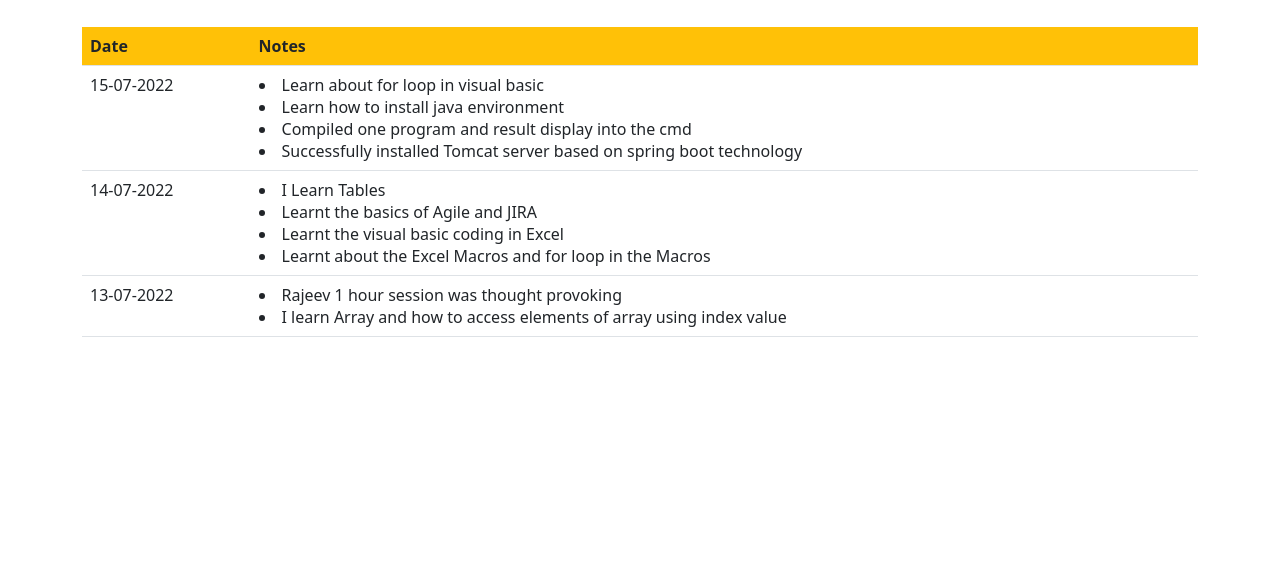
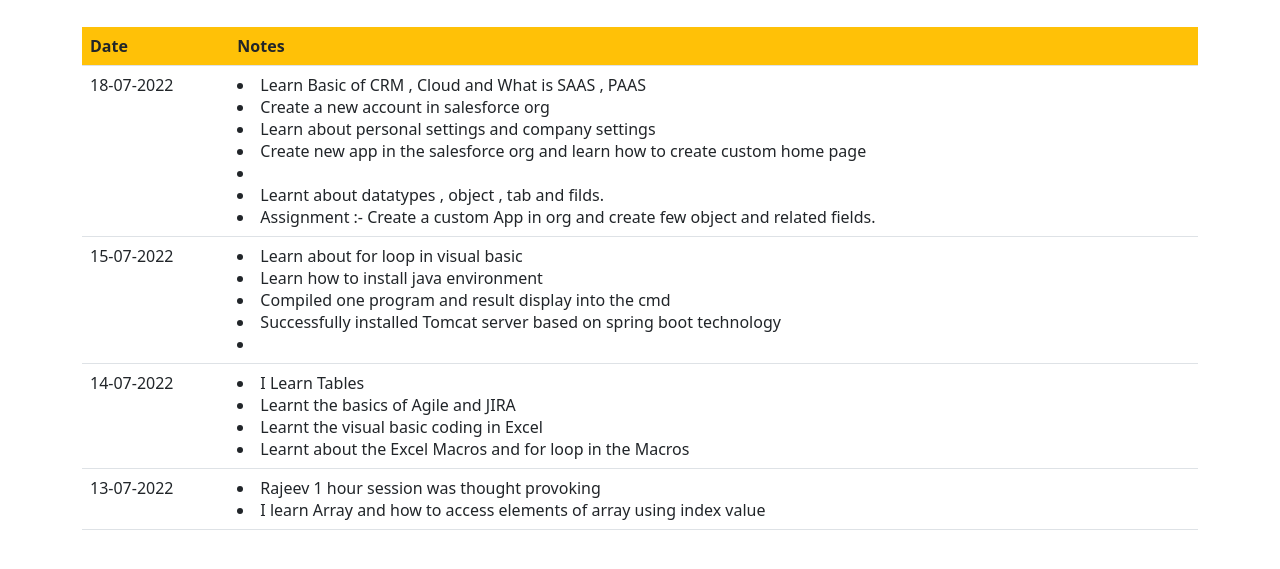
Before and after one commit to lucky-mrk/lucky-mrk.github.io, a plain HTML site: page Journal.html in a window 1280 px wide. Shown: the part 53-622 px from the top of the page. Drawn offline with nearby package versions, Linux system fonts and the light colour scheme.

Commit message:
Add files via upload

```diff
--- a/Journal.html
+++ b/Journal.html
@@ -18,12 +18,23 @@
 			</thead>
 			<tbody>
 			<tr>
+					<td>18-07-2022</td>
+					<td>
+						<li>Learn Basic of CRM , Cloud and What is SAAS , PAAS</li>
+						<li>Create a new account in salesforce org</li>
+						<li>Learn about personal settings and company settings</li>
+						<li>Create new app in the salesforce org and learn how to create custom home page<li/>
+						<li>Learnt about datatypes , object , tab and filds. </li>
+						<li>Assignment :- Create a custom App in org and create few object and related fields.</li>
+					</td>
+				</tr>
+			    <tr>
 					<td>15-07-2022</td>
 					<td>
 						<li>Learn about for loop in visual basic</li>
 						<li>Learn how to install java environment</li>
 						<li>Compiled one program and result display into the cmd </li>
-						<li>Successfully installed Tomcat server based on spring boot technology</>
+						<li>Successfully installed Tomcat server based on spring boot technology<li/>
 					</td>
 				</tr>
 				<tr>
```
